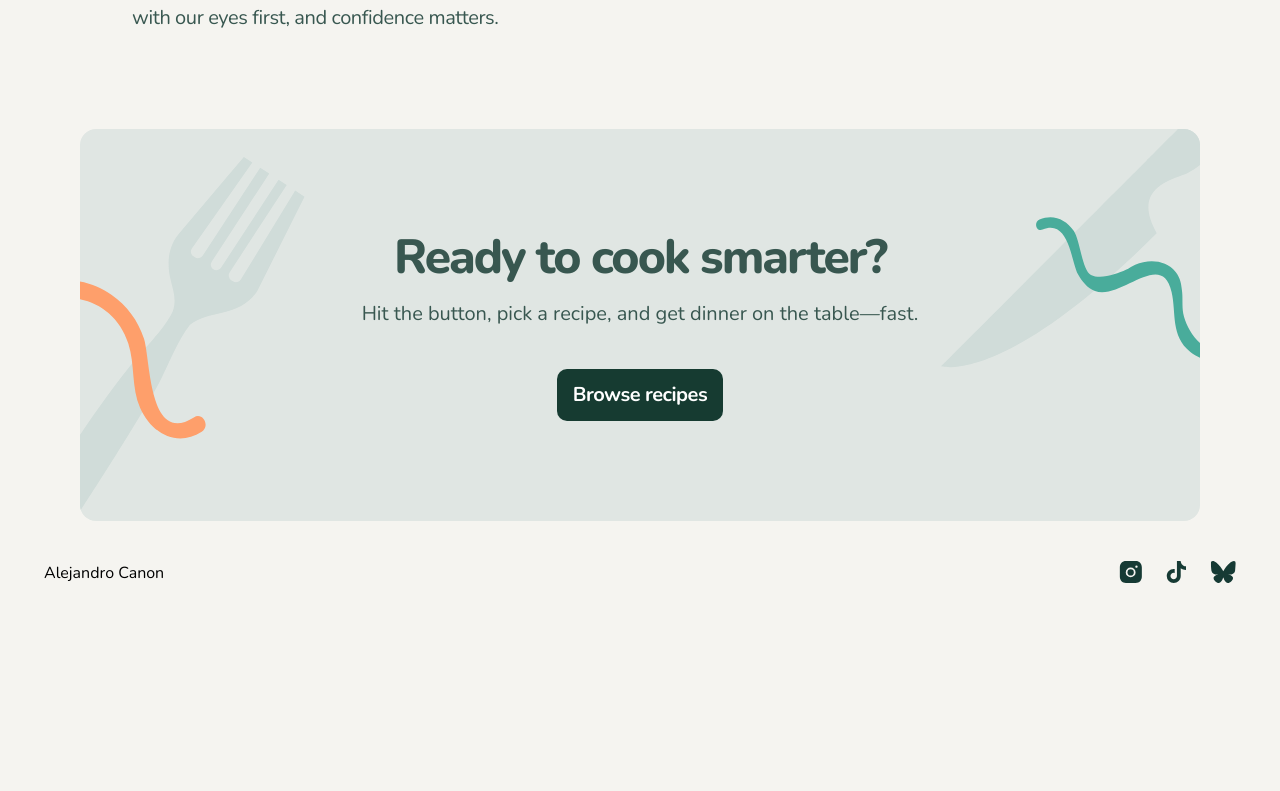
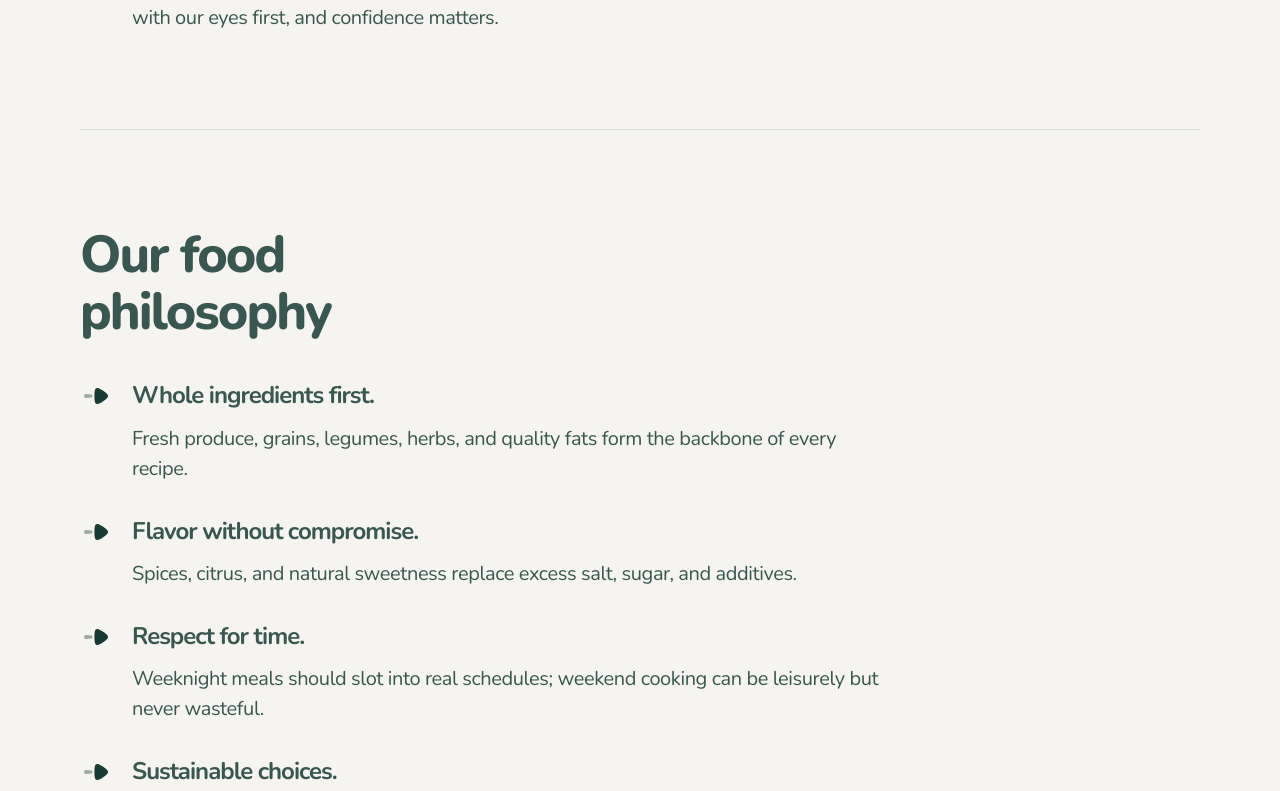
Before and after one commit to alecanonm/recipe-finder-website, a React (Vite) app: page /about in a window 1280 px wide. Shown: the part 1349-2140 px from the top of the page. Before the commit the page ends 1974 px from the top, so only its background shows below. Built offline with nearby package versions, Linux system fonts and the light colour scheme.

Commit message:
Feature: replacing whyExist section with CustomAboutSection

```diff
--- a/src/components/About/AboutPage.tsx
+++ b/src/components/About/AboutPage.tsx
@@ -1,13 +1,23 @@
+import { titlesAndDescriptions } from "../../utils/titles-and-descriptions";
 import CookSmarter from "../Home/CookSmarter/CookSmarter";
 import OurMission from "./OurMission/OurMission";
-import WhyExist from "./WhyExist/WhyExist";
+import CustomAboutSection from "./WhyExist/CustomAboutSection";
 
 const AboutPage = () => {
   return (
     <div className="flex flex-col gap-16 md:gap-20 xl:gap-24">
       <OurMission />
       <hr className="text-neutral-300" />
-      <WhyExist />
+      <CustomAboutSection
+        title="Why we exist
+"
+        items={titlesAndDescriptions.whyExist}
+      />
+      <hr className="text-neutral-300" />
+      <CustomAboutSection
+        title="Our food philosophy"
+        items={titlesAndDescriptions.foodPhilosophy}
+      />
       <CookSmarter />
     </div>
   );
--- a/src/components/About/WhyExist/WhyExist.tsx
+++ b/src/components/About/WhyExist/CustomAboutSection.tsx
@@ -1,14 +1,19 @@
-import { titlesAndDescriptions } from "../../../utils/titles-and-descriptions";
 import bulletPointImg from "../../../assets/images/icon-bullet-point.svg";
+import type { textInfo } from "../../../utils/titles-and-descriptions";
 
-const WhyExist = () => {
+interface Props {
+  items: textInfo[];
+  title: string;
+}
+
+const CustomAboutSection = ({ items, title }: Props) => {
   return (
     <section className="flex flex-col 2xl:flex-row justify-center gap-10 2xl:gap-16">
-      <h2 className="text-[40px]/[1.2] md:text-[48px]/[1.2] xl:text-[52px]/[1.1] tracking-[-2px] font-extrabold">
-        Why we exist
+      <h2 className="text-[40px]/[1.2] md:text-[48px]/[1.2] xl:text-[52px]/[1.1] tracking-[-2px] font-extrabold lg:max-w-94">
+        {title}
       </h2>
       <ul className=" flex flex-col gap-8  2xl:gap-12">
-        {titlesAndDescriptions.whyExist.map((data) => (
+        {items.map((data) => (
           <li
             className="flex gap-5"
             key={data.title}>
@@ -32,4 +37,4 @@ const WhyExist = () => {
   );
 };
 
-export default WhyExist;
+export default CustomAboutSection;
--- a/src/utils/titles-and-descriptions.ts
+++ b/src/utils/titles-and-descriptions.ts
@@ -2,8 +2,7 @@ interface titlesAndDescriptions {
   whyExist: textInfo[];
   foodPhilosophy: textInfo[];
 }
-
-interface textInfo {
+export interface textInfo {
   title: string;
   description: string;
 }
```
